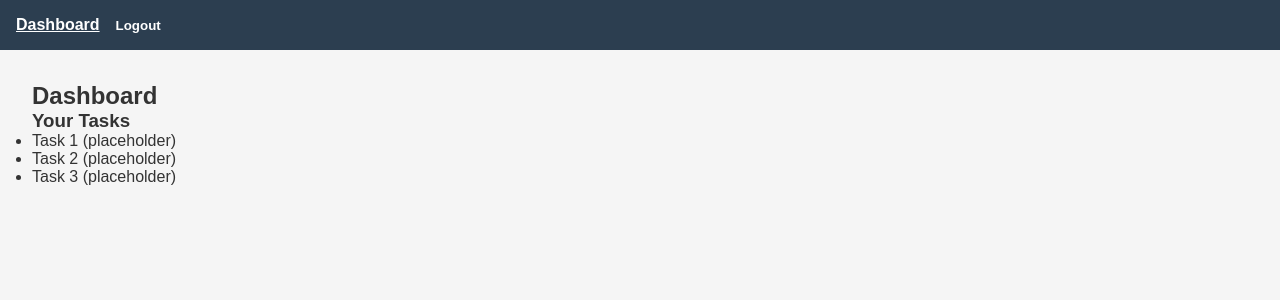
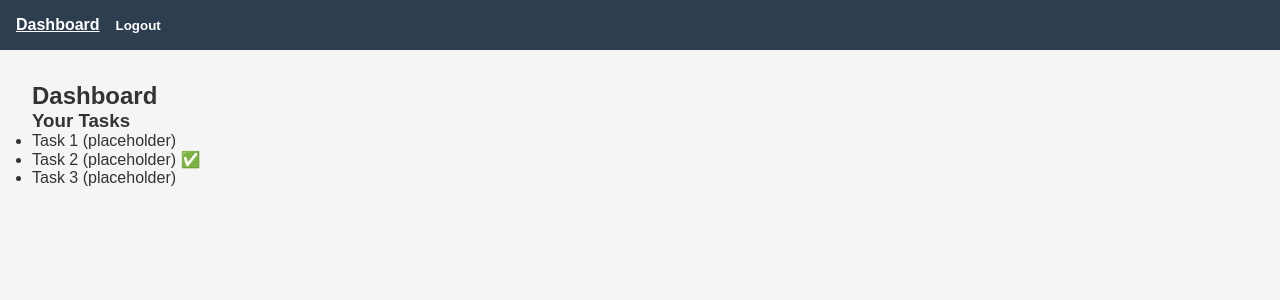
Before and after one commit to farwara/StudentTaskPlanner, a React (Vite) app: page / in a window 1280 px wide. Both pictures are taken after typing "name@example.com", "Sample123" into the empty fields and a click on the button "Login". Shown: the top 300 px of the page. Built offline with nearby package versions, Linux system fonts and the light colour scheme.

Commit message:
feat:add reusable task component

```diff
--- /dev/null
+++ b/src/components/Task/Task.jsx
@@ -0,0 +1,10 @@
+function Task({ title, completed }) {
+    return (
+        <li>
+            <span>{title}</span>
+            {completed && <span> ✅</span>}
+        </li>
+    );
+}
+
+export default Task;
--- a/src/pages/Dashboard.jsx
+++ b/src/pages/Dashboard.jsx
@@ -1,6 +1,6 @@
 
 
-
+import Task from '../components/Task/Task';
 
 function Dashboard() {
     return (
@@ -11,9 +11,9 @@ function Dashboard() {
                 <h3>Your Tasks</h3>
 
                 <ul>
-                    <li>Task 1 (placeholder)</li>
-                    <li>Task 2 (placeholder)</li>
-                    <li>Task 3 (placeholder)</li>
+                    <Task title="Task 1 (placeholder)" completed={false} />
+                    <Task title="Task 2 (placeholder)" completed={true} />
+                    <Task title="Task 3 (placeholder)" completed={false} />
                 </ul>
             </section>
         </div>
```
